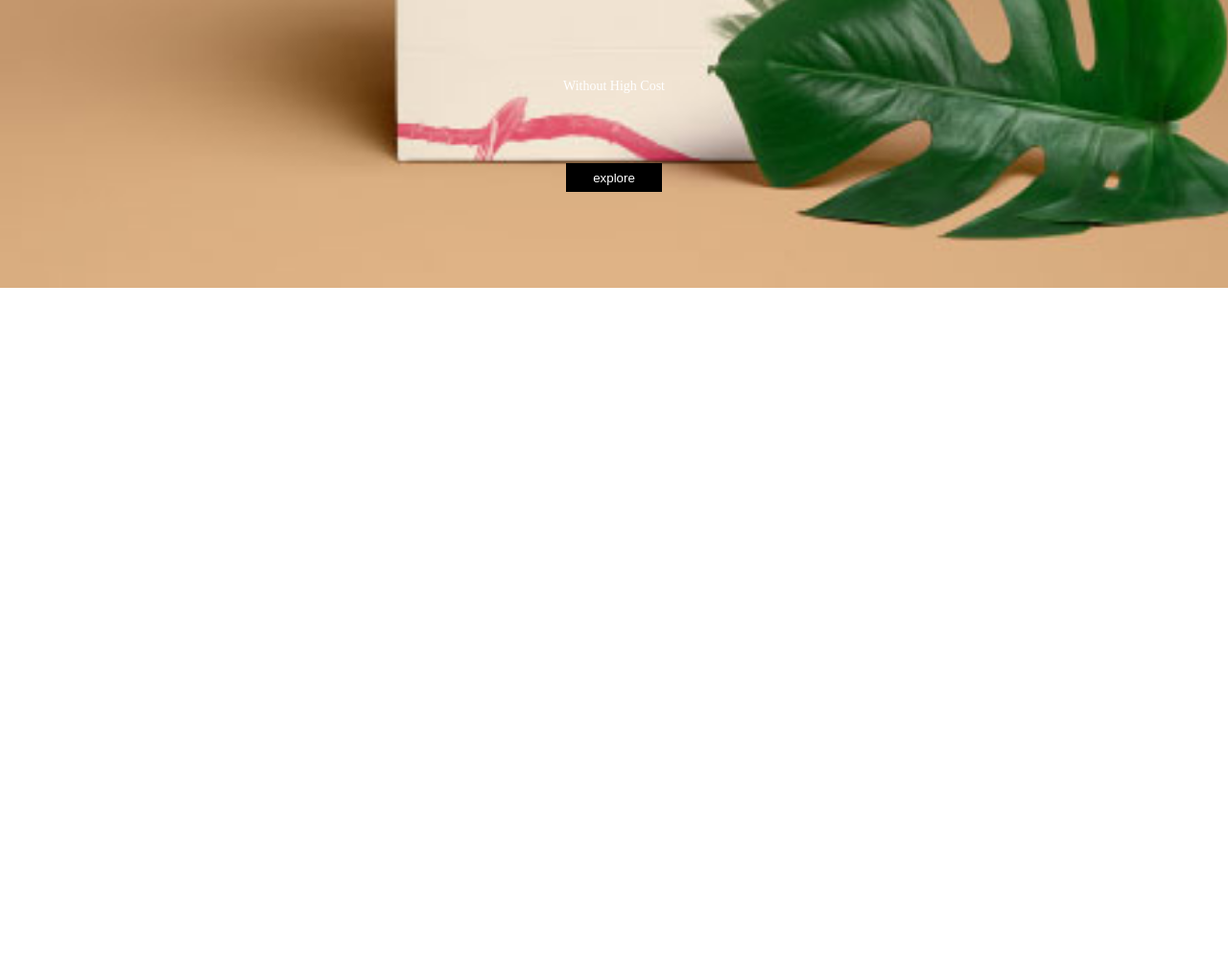
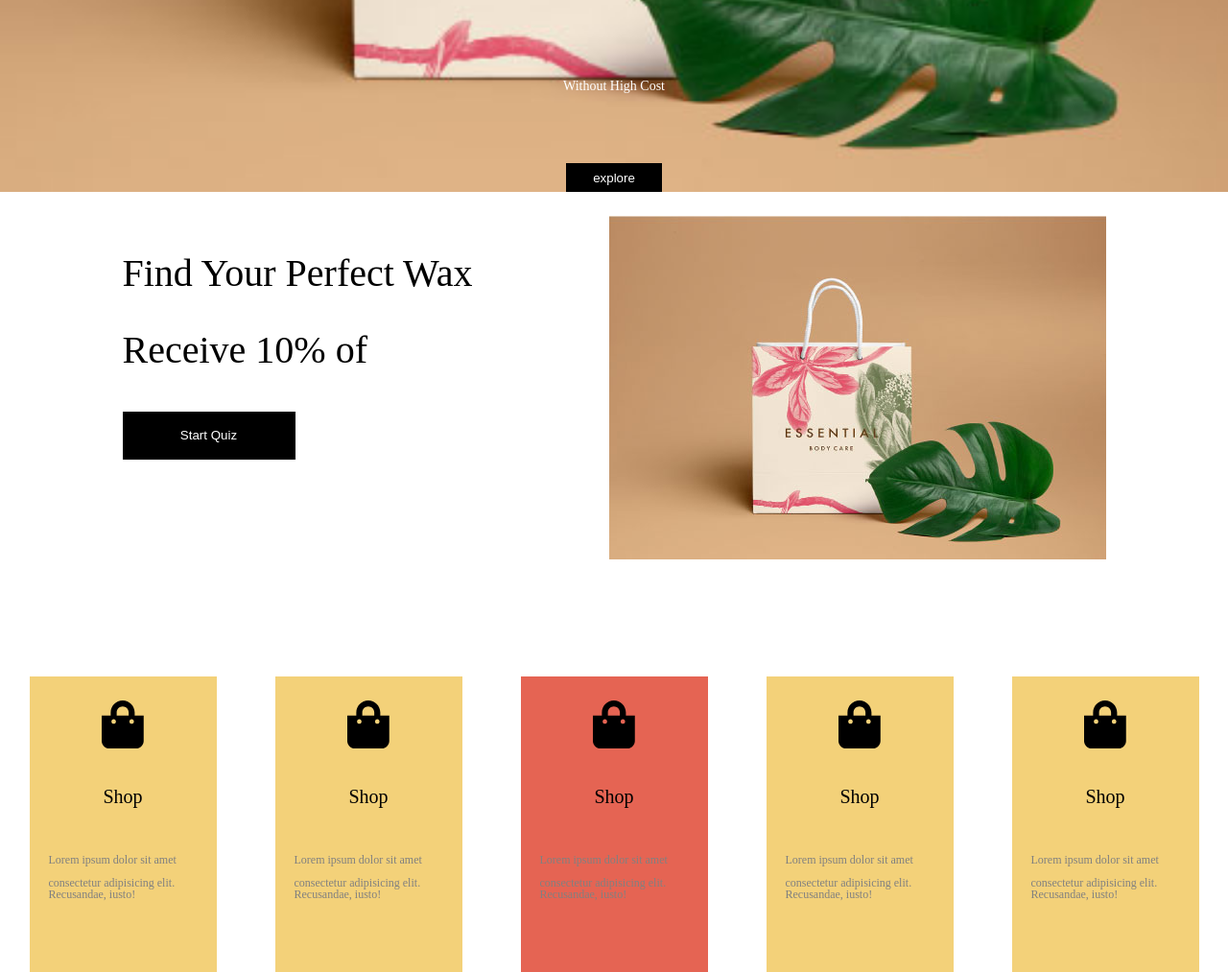
Before and after one commit to NikaMzhavanadze/lesson-10, a plain HTML site: page index.html in a window 1280 px wide. Shown: the part 756-1769 px from the top of the page at 96% size. Before the commit the page ends 1056 px from the top, so only its background shows below. Drawn offline with Linux system fonts and the light colour scheme.

Commit message:
forth commit

```diff
--- a/css/style.css
+++ b/css/style.css
@@ -5,10 +5,10 @@ html, body{
 
 /* header */
 
-.header-fixed{
-    /* position: fixed;
-    width: 100%; */
-}
+/* .header-fixed{
+    position: fixed;
+    width: 100%;
+} */
 
 header{
     display: flex;
@@ -58,14 +58,14 @@ header{
 }
 
 /* media */
-@media (max-width: 768px){
+@media (max-width: 1024px){
     header{
         height: 180px;
         /* margin-top: 20px; */
     }
 
     .mail-phone, .search-shop{
-        font-size: 25px;
+        font-size: 18px;
     }
     .mail-phone{
         display: flex;
@@ -126,9 +126,10 @@ header{
 .section-1{
     background-image: url("../img/bag-1.jpg");
     background-size: cover;
+    background-position: center;
     display: flex;
     flex-direction: column;
-    justify-content: flex-start;
+    justify-content: center;
     align-items: center;
     /* height: 810px; */
     max-width: 1334px;
@@ -174,17 +175,17 @@ header{
     background-color: black;
     border: none;
     color: white;
-    margin-bottom: 100px;
+    /* margin-bottom: 50px; */
 }
 
 /* media */
 
-@media (max-width: 768px){
+@media (max-width: 1024px){
     .section-1{
         width: 740px;
         background-size: contain;
         background-repeat: no-repeat;
-        height: 100%;
+        /* height: 53%; */
     }
     .section-1-div{
         margin-bottom: 50px;
@@ -195,15 +196,18 @@ header{
         line-height: 90px;
     }
     .title{
-        font-size: 22px;
+        font-size: 16px;
         margin-top: 25px;
         margin-bottom: 40px;
     }
     .title-2{
-        font-size: 26px;
+        font-size: 20px;
+    }
+    .title-3{
+        font-size: 40px;
     }
     .title-4{
-        font-size: 22px;
+        font-size: 16px;
     }
 }
 
@@ -215,4 +219,134 @@ header{
 
 /* end section-1 */
 
-/*  */
+/* section-2 */
+
+.section-2{
+    display: flex;
+    justify-content: center;
+    margin: 0 auto;
+}
+
+.left-div{
+    /* background-color: blue; */
+    /* max-width: 300px; */
+    margin-left: 2%;
+    max-width: 407px;
+    width: 100%;
+    height: 195px;
+    margin-top: 45px;
+    margin-right: 100px;
+    font-size: 40px;
+    line-height: 80px;
+}
+.section-2-button{
+    width: 180px;
+    height: 50px;
+    background-color: black;
+    border: none;
+    color: white;
+    margin-bottom: 100px;
+}
+.right-div{
+    /* background-color: red; */
+    background-image: url(../img/bag-1.jpg);
+    background-size: contain;
+    background-repeat: no-repeat;
+    /* max-width: 300px; */
+    margin-right: 2%;
+    max-width: 518px;
+    width: 100%;
+    height: 360px;
+    margin-top: 25px;
+}
+
+/* media */
+
+@media (max-width: 1024px){
+    .left-div{
+        font-size: 22px;
+        width: 50%;
+        margin-left: 15%;
+        margin-top: 10px;
+        line-height: 55px;
+    }
+    .right-div{
+        width: 50%;
+        margin-right: 15%;
+        margin-top: 20px;
+    }
+}
+
+@media (max-width: 375px){
+    .section-2{
+        flex-direction: column;
+    }
+    .right-div{
+        max-width: 1500px;
+        /* width: 100%; */
+    }
+    .left-div{
+        max-width: 1500px;
+    }
+}
+
+/* end media */
+
+/* end section-2 */
+
+/* #################################################### */
+
+/* section-3 */
+
+.section-3{
+    margin-top: 120px;
+}
+
+.section-3-wraper{
+    display: flex;
+    justify-content: space-around;
+}
+
+.section-3-div{
+    display: flex;
+    flex-direction: column;
+    justify-content: center;
+    align-items: center;
+    background-color: #F3D179;
+    width: 195px;
+    height: 308px;
+}
+
+.section-3-div p, .section-3-div i, .section-3-div h2{
+    margin-bottom: 50px;
+}
+
+.section-3-div > p{
+    font-size: 12px;
+    margin-right: 20px;
+    margin-left: 20px;
+    color: gray;
+}
+
+.section-3-div-red{
+    background-color: #E56453;
+}
+
+.section-3-div > h2{
+    margin-top: 40px;
+    font-size: 20px;
+}
+
+.fa-shopping-bag{
+    font-size: 50px;
+}
+
+/* media */
+
+@media (max-width: 1024px){
+    .section-3-wraper{
+        flex-wrap: wrap;
+    }
+}
+
+/* end section-3 */
--- a/index.html
+++ b/index.html
@@ -11,6 +11,7 @@
 </head>
 
 <body>
+
     <!-- <div class="wraper"> -->
     <header>
         <div class="mail-phone">
@@ -46,8 +47,48 @@
         <button class="section-1-button">explore</button>
 
     </section>
-    <section class="section-2"></section>
-    <section class="section-3"></section>
+    <section class="section-2">
+        <div class="left-div">
+            <p>Find Your Perfect Wax</p>
+            <p>Receive 10% of</p>
+            <button class="section-2-button">Start Quiz</button>
+        </div>
+        <div class="right-div"></div>
+    </section>
+    <section class="section-3">
+        <div class="section-3-wraper">
+            <div class="section-3-div">
+                    <i class="fas fa-shopping-bag"></i>
+                <h2>Shop</h2>
+                <p>Lorem ipsum dolor sit amet <br><br>
+                consectetur adipisicing elit. Recusandae, iusto!</p>
+            </div>
+            <div class="section-3-div">
+                    <i class="fas fa-shopping-bag"></i>
+                <h2>Shop</h2>
+                <p>Lorem ipsum dolor sit amet <br><br>
+                consectetur adipisicing elit. Recusandae, iusto!</p>
+            </div>
+            <div class="section-3-div section-3-div-red">
+                    <i class="fas fa-shopping-bag"></i>
+                <h2>Shop</h2>
+                <p>Lorem ipsum dolor sit amet <br><br>
+                consectetur adipisicing elit. Recusandae, iusto!</p>
+            </div>
+            <div class="section-3-div">
+                    <i class="fas fa-shopping-bag"></i>
+                <h2>Shop</h2>
+                <p>Lorem ipsum dolor sit amet <br><br>
+                consectetur adipisicing elit. Recusandae, iusto!</p>
+            </div>
+            <div class="section-3-div">
+                    <i class="fas fa-shopping-bag"></i>
+                <h2>Shop</h2>
+                <p>Lorem ipsum dolor sit amet <br><br>
+                consectetur adipisicing elit. Recusandae, iusto!</p>
+            </div>
+        </div>
+    </section>
     <section class="section-4"></section>
     <section class="section-5"></section>
     <section class="section-6"></section>
@@ -74,5 +115,7 @@
 <i class="fab fa-behance"></i>
 <i class="fab fa-twitter"></i>
 
+<i class="fas fa-quran"></i>
+
 <i class="fas fa-hamburger"></i>
 -->
```
